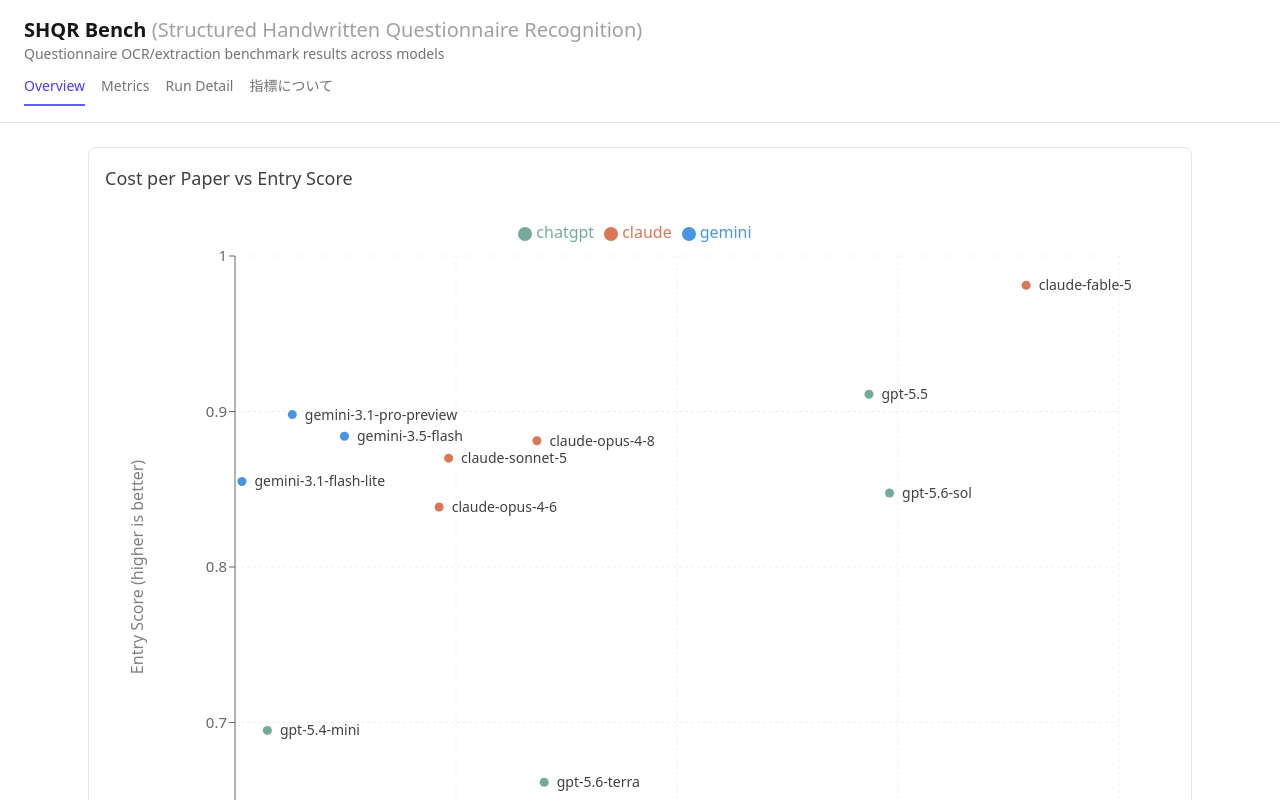
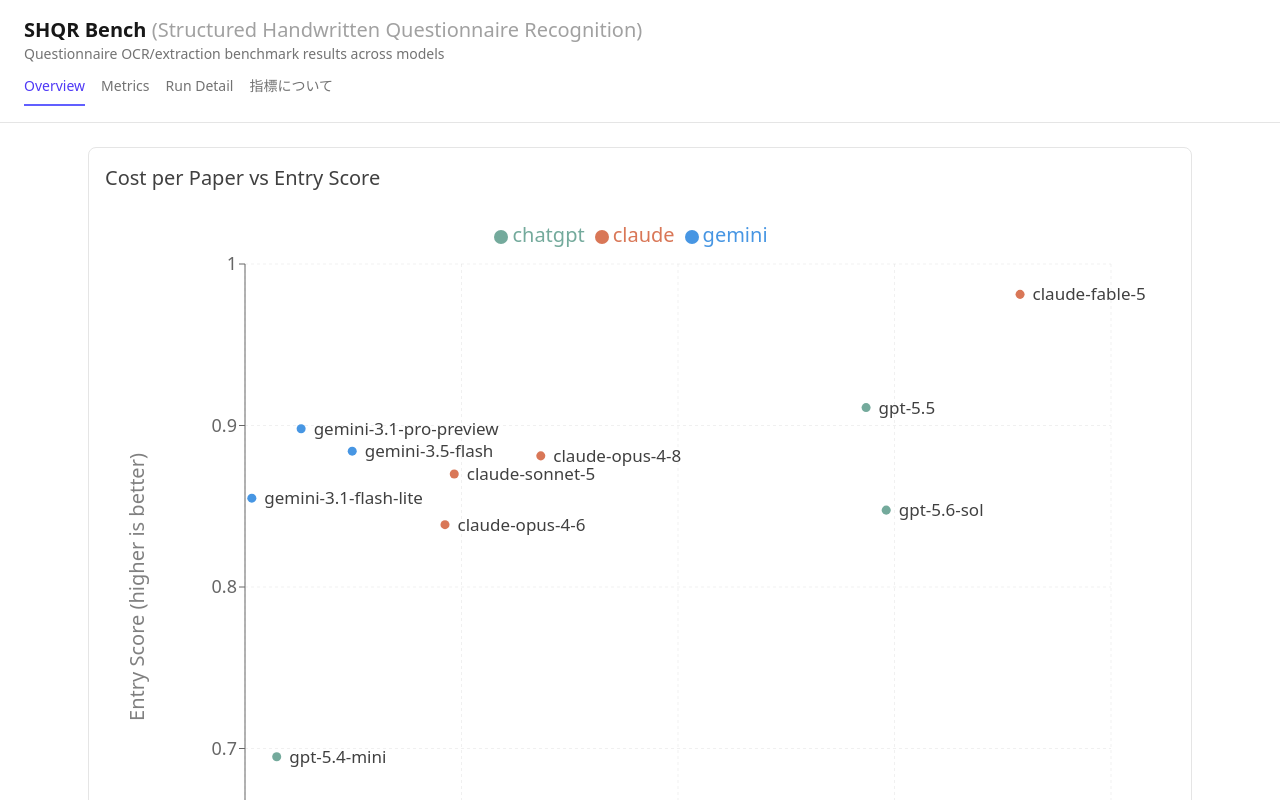
Before and after one commit to otanitakeru/SHQR-bench, a React (Vite) app: page / in a window 1280 px wide. Shown: the top 800 px of the page. Built offline with nearby package versions, Linux system fonts and the light colour scheme.

Commit message:
Overview散布図の文字サイズをさらに拡大
タイトル・軸・凡例・ラベル・ツールチップのフォントサイズを大幅に引き上げ、
それに合わせてチャート高さと余白も調整

```diff
--- a/src/components/CostVsScoreScatter.tsx
+++ b/src/components/CostVsScoreScatter.tsx
@@ -21,22 +21,22 @@
 export function CostVsScoreScatter({ rows }: Props) {
   const providers = [...new Set(rows.map((r) => String(r.provider)))]
   const isMobile = useIsMobile()
-  const fontSize = isMobile ? 13 : 15
-  const labelFontSize = isMobile ? 14 : 16
+  const fontSize = isMobile ? 16 : 18
+  const labelFontSize = isMobile ? 18 : 20
 
   return (
     <div className="rounded-lg border border-neutral-200 dark:border-neutral-800 p-2 sm:p-4">
-      <h3 className="text-base sm:text-lg font-medium text-neutral-700 dark:text-neutral-300 mb-2 sm:mb-3">
+      <h3 className="text-lg sm:text-xl font-medium text-neutral-700 dark:text-neutral-300 mb-2 sm:mb-3">
         Cost per Paper vs Entry Score
       </h3>
       <ResponsiveContainer
         width="100%"
-        height={isMobile ? 520 : 760}
+        height={isMobile ? 560 : 800}
         className="[&_svg]:outline-none [&_*]:focus:outline-none"
       >
         <ScatterChart
           accessibilityLayer={false}
-          margin={{ top: 16, right: isMobile ? 12 : 56, bottom: isMobile ? 40 : 56, left: isMobile ? 12 : 56 }}
+          margin={{ top: 16, right: isMobile ? 16 : 64, bottom: isMobile ? 48 : 64, left: isMobile ? 12 : 56 }}
         >
           <CartesianGrid strokeDasharray="3 3" className="opacity-30" />
           <XAxis
@@ -48,7 +48,7 @@
             label={{
               value: isMobile ? 'Cost per Paper (USD)' : 'Cost per Paper (USD, lower is better)',
               position: 'bottom',
-              offset: isMobile ? 16 : 24,
+              offset: isMobile ? 20 : 30,
               fontSize: labelFontSize,
             }}
           />
@@ -58,7 +58,7 @@
             name="Entry Score"
             domain={[0.6, 1]}
             allowDataOverflow
-            width={isMobile ? 38 : 74}
+            width={isMobile ? 46 : 84}
             tick={{ fontSize }}
             label={{
               value: isMobile ? 'Entry Score' : 'Entry Score (higher is better)',
@@ -79,7 +79,7 @@
               if (!active || !payload?.length) return null
               const point = payload[0].payload as ComparisonRow
               return (
-                <div className="rounded border border-neutral-200 dark:border-neutral-700 bg-white dark:bg-neutral-900 px-3 py-2 text-sm shadow">
+                <div className="rounded border border-neutral-200 dark:border-neutral-700 bg-white dark:bg-neutral-900 px-4 py-3 text-base shadow">
                   <p className="font-medium">{point.model}</p>
                   <p>Cost/paper: ${Number(point.cost_usd_per_paper).toFixed(4)}</p>
                   <p>Entry score: {Number(point.entry_score).toFixed(4)}</p>
@@ -89,7 +89,7 @@
           />
           <Legend
             verticalAlign="top"
-            height={isMobile ? 56 : 36}
+            height={isMobile ? 64 : 44}
             wrapperStyle={{ fontSize: labelFontSize }}
           />
           {providers.map((provider) => (
@@ -104,7 +104,7 @@
                 dataKey="model"
                 position="right"
                 offset={isMobile ? 6 : 8}
-                fontSize={isMobile ? 12 : 14}
+                fontSize={isMobile ? 15 : 17}
                 className="fill-neutral-700 dark:fill-neutral-300"
               />
             </Scatter>
```
